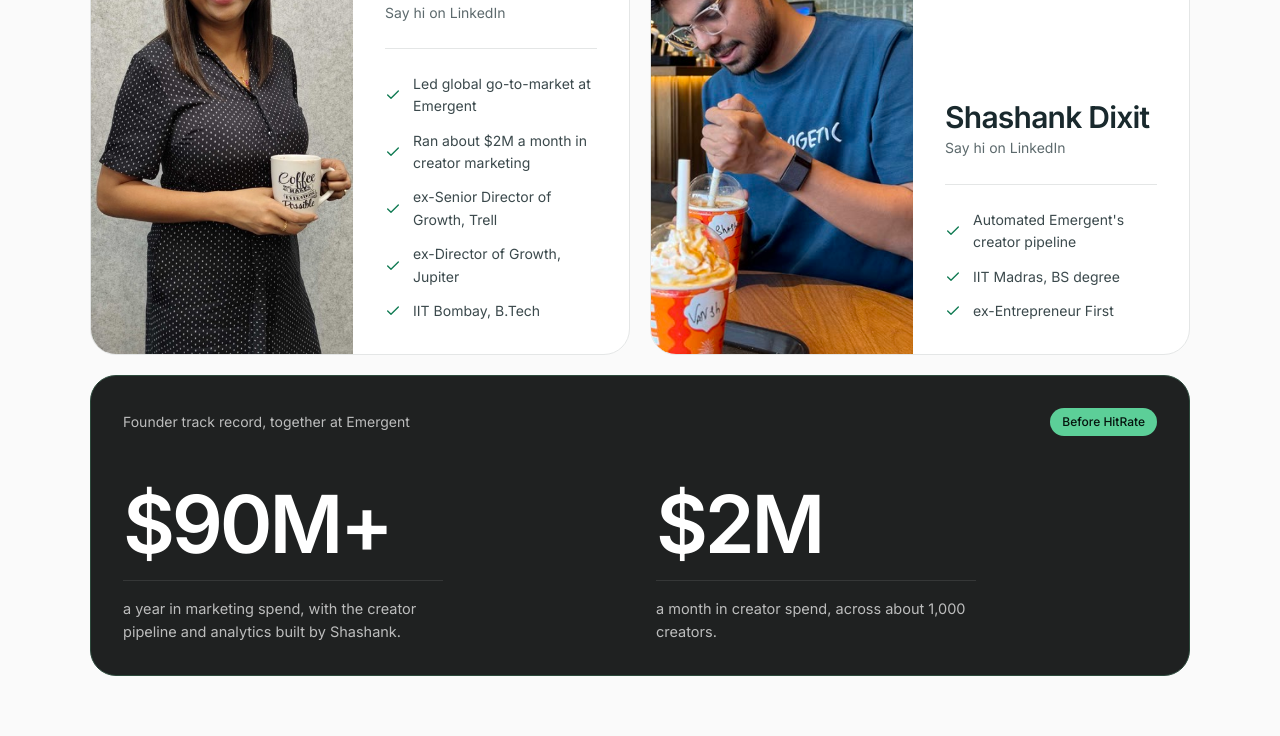
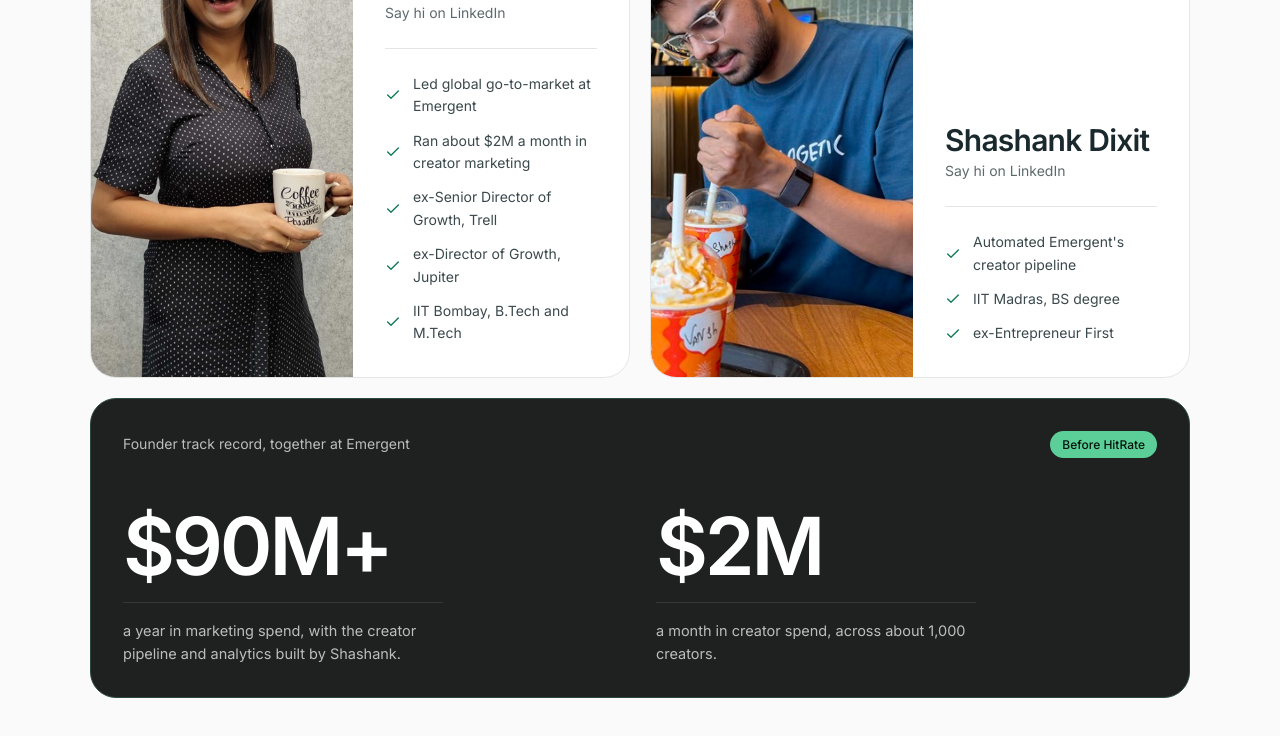
Before and after one commit to Shashankdixitgit/Landing_Page_zimmy, a Next.js app: page / in a window 1280 px wide. Shown: the part 6138-6874 px from the top of the page. Built offline with nearby package versions, Linux system fonts and the light colour scheme.

Commit message:
Restore Abhisha's M.Tech: B.Tech and M.Tech from IIT Bombay
Reverts 911464b.

Co-Authored-By: Claude Opus 5.5 <noreply@anthropic.com>

```diff
--- a/components/Founders.tsx
+++ b/components/Founders.tsx
@@ -14,7 +14,7 @@ const FOUNDERS = [
       "Ran about $2M a month in creator marketing",
       "ex-Senior Director of Growth, Trell",
       "ex-Director of Growth, Jupiter",
-      "IIT Bombay, B.Tech",
+      "IIT Bombay, B.Tech and M.Tech",
     ],
   },
   {
```
